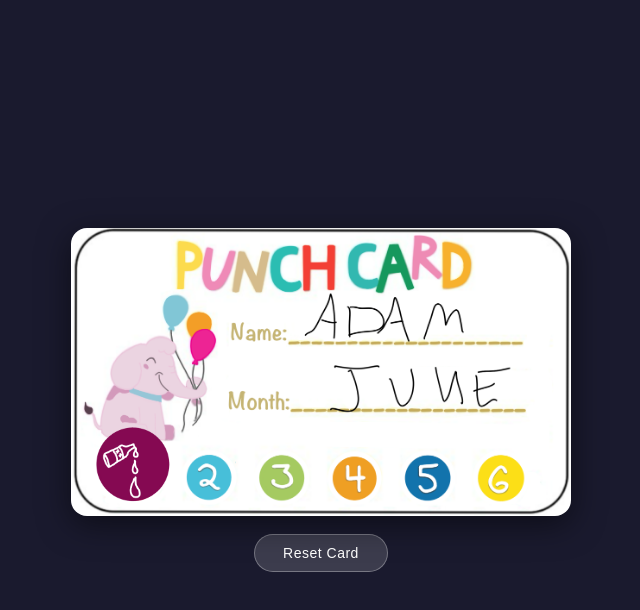
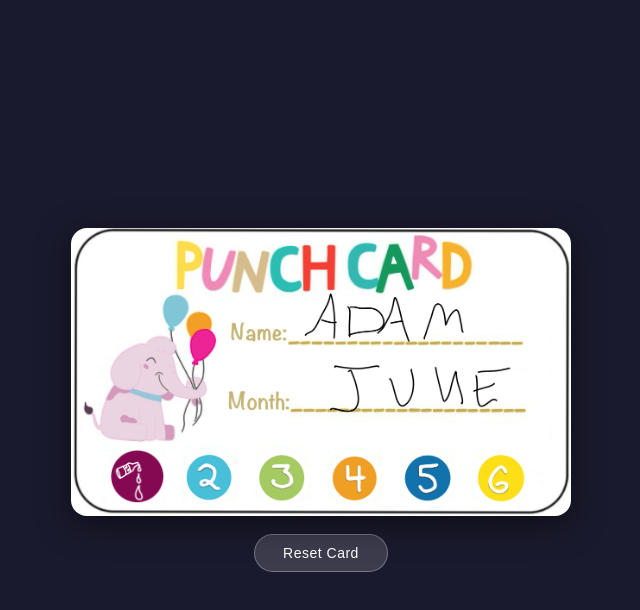
Before and after one commit to AdamKTeske/Punchcard, a plain HTML site: page index.html in a window 1280 px wide. Both pictures are taken after a click on the element 451 px from the left and 464 px from the top of the page. Shown: the whole page, without its empty margins (319-959 px from the left). Drawn offline with Linux system fonts and the light colour scheme.

Commit message:
Add files via upload

```diff
--- a/index.html
+++ b/index.html
@@ -24,10 +24,11 @@
   .holes {
     position: absolute;
     bottom: 7%;
-    left: 6%;
+    left: 4%;
     right: 4%;
     display: flex;
-    justify-content: space-between;
+    justify-content: center;
+    gap: 2%;
     align-items: center;
   }
   .hole {
@@ -40,8 +41,8 @@
   }
   .hole img.stamp {
     position: absolute;
-    inset: -15%;
-    width: 130%;
+    inset: 5%;
+    width: 90%;
     height: 130%;
     object-fit: contain;
     opacity: 0;
```
